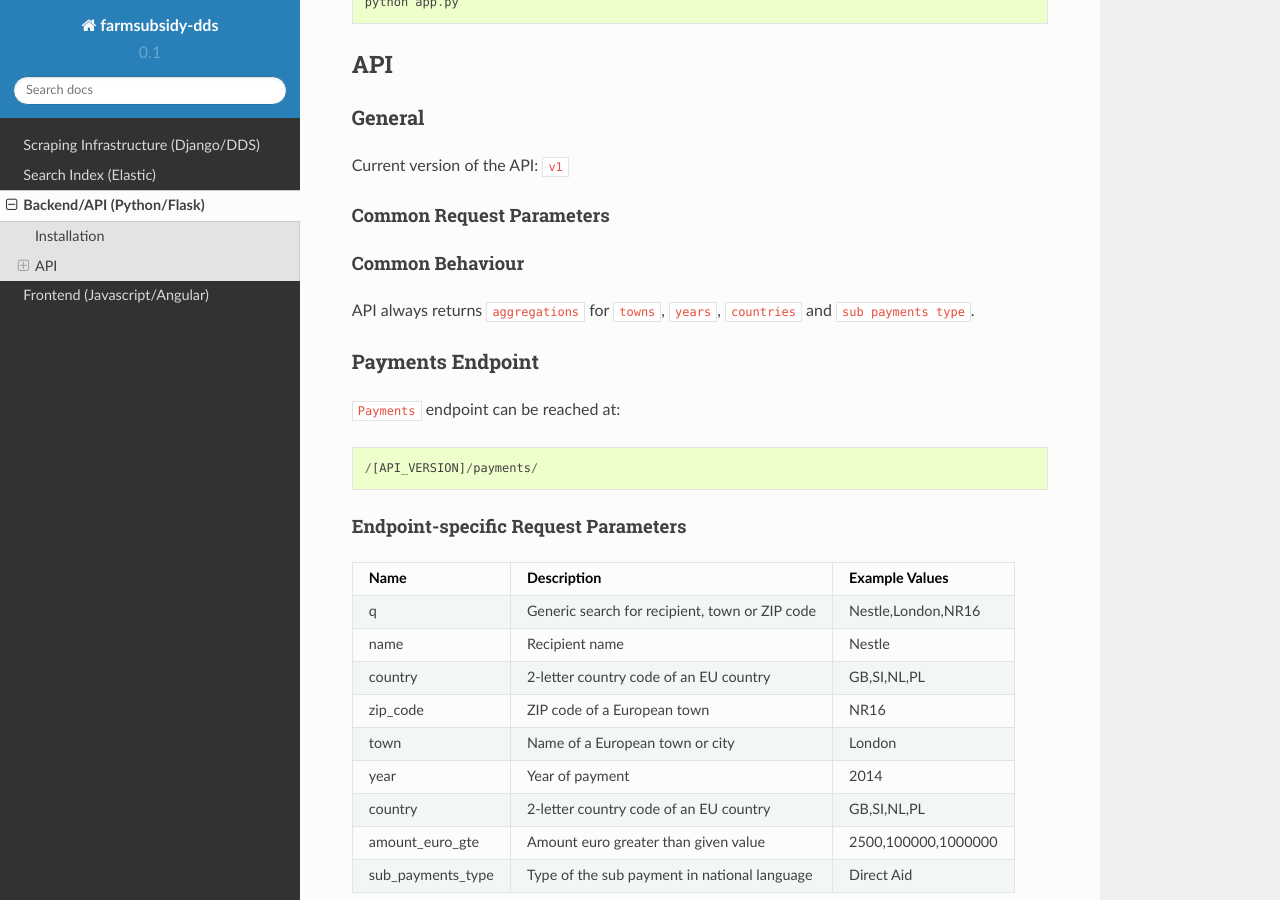
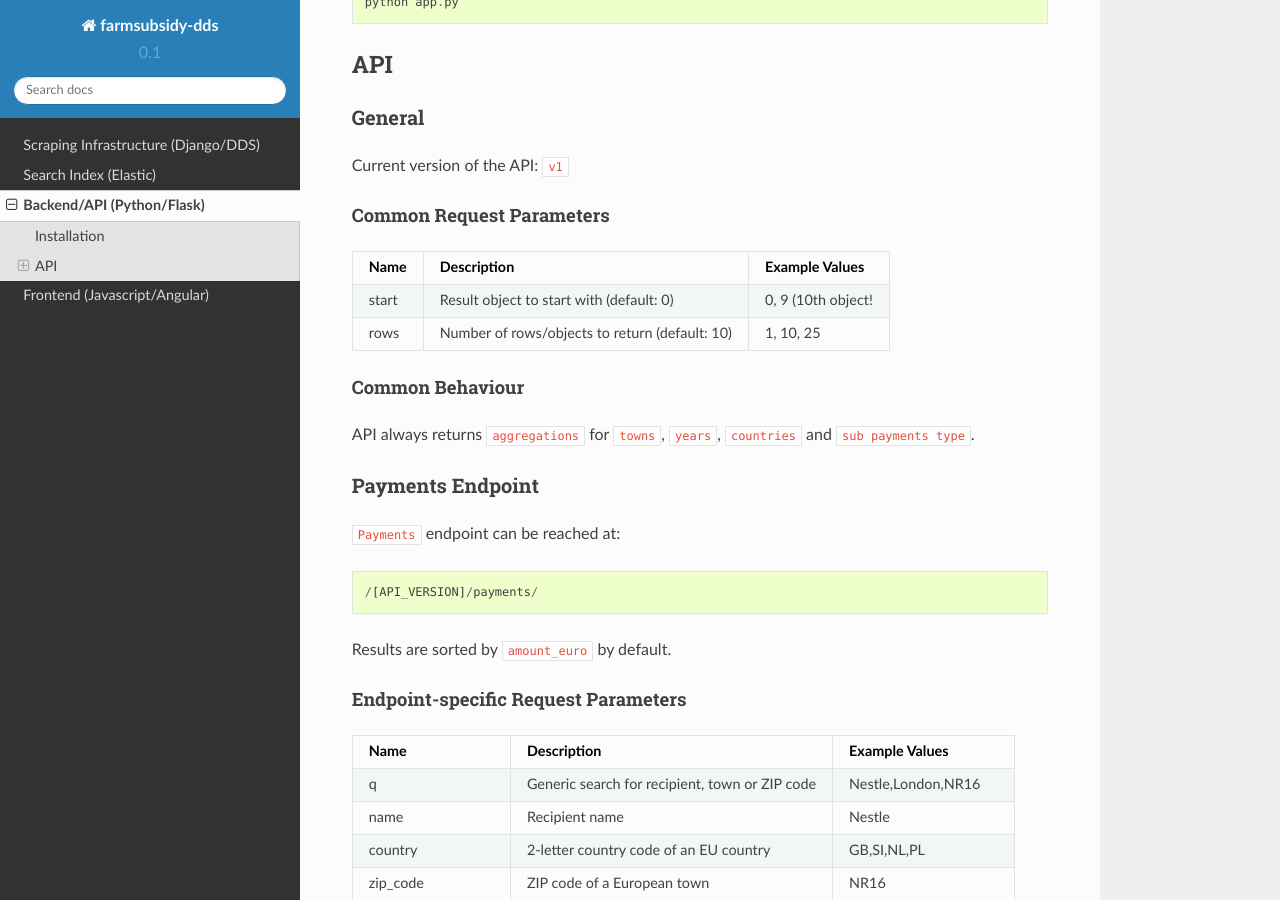
Before and after one commit to holgerd77/farmsubsidy-dds-scraper, a Sphinx documentation site: the page built from docs/backend_api.rst, in a window 1280 px wide and 900 px high, scrolled down 585 px. Built offline with Sphinx 7.4.7 and the Read the Docs theme 2.0.0, drawn with Linux system fonts in a browser that asks for light colours.

Commit message:
Added pagination options to docs

```diff
--- a/docs/backend_api.rst
+++ b/docs/backend_api.rst
@@ -33,7 +33,13 @@ Current version of the API: ``v1``
 Common Request Parameters
 ^^^^^^^^^^^^^^^^^^^^^^^^^
 
-
++--------------------+------------------------------------------------------+-------------------------------+
+| Name               | Description                                          | Example Values                |
++====================+======================================================+===============================+
+| start              | Result object to start with (default: 0)             | 0, 9 (10th object!            |
++--------------------+------------------------------------------------------+-------------------------------+
+| rows               | Number of rows/objects to return (default: 10)       | 1, 10, 25                     |
++--------------------+------------------------------------------------------+-------------------------------+
 
 
 Common Behaviour
@@ -47,6 +53,8 @@ Payments Endpoint
 ``Payments`` endpoint can be reached at::
 
     /[API_VERSION]/payments/
+
+Results are sorted by ``amount_euro`` by default.
 
 Endpoint-specific Request Parameters
 ^^^^^^^^^^^^^^^^^^^^^^^^^^^^^^^^^^^^
```
